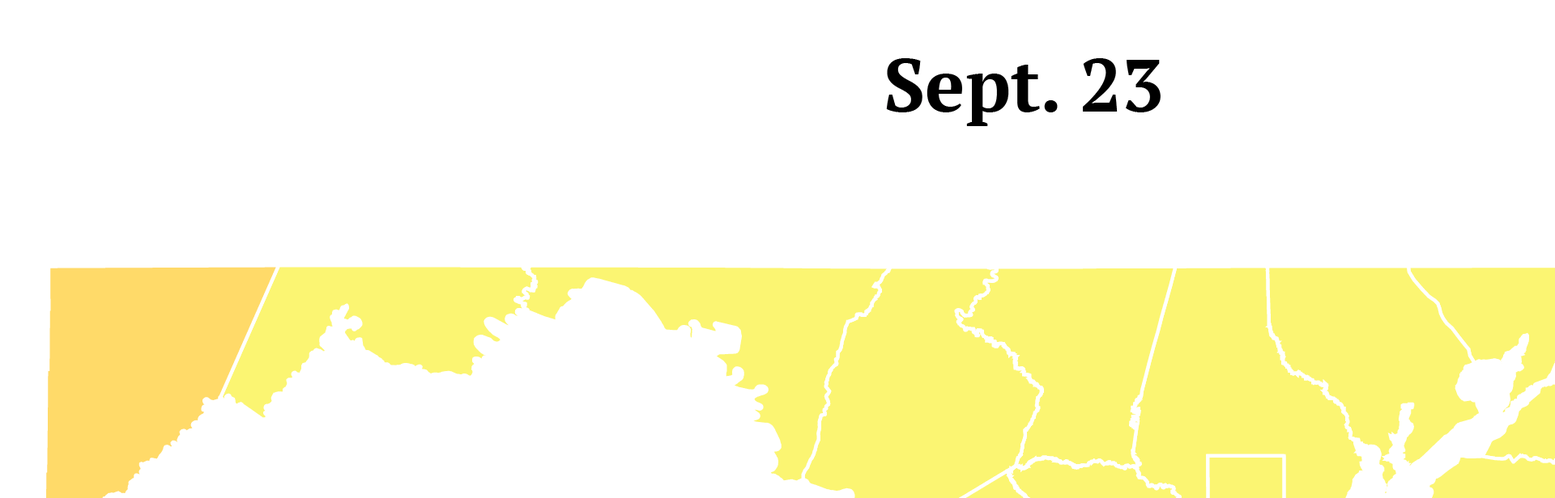
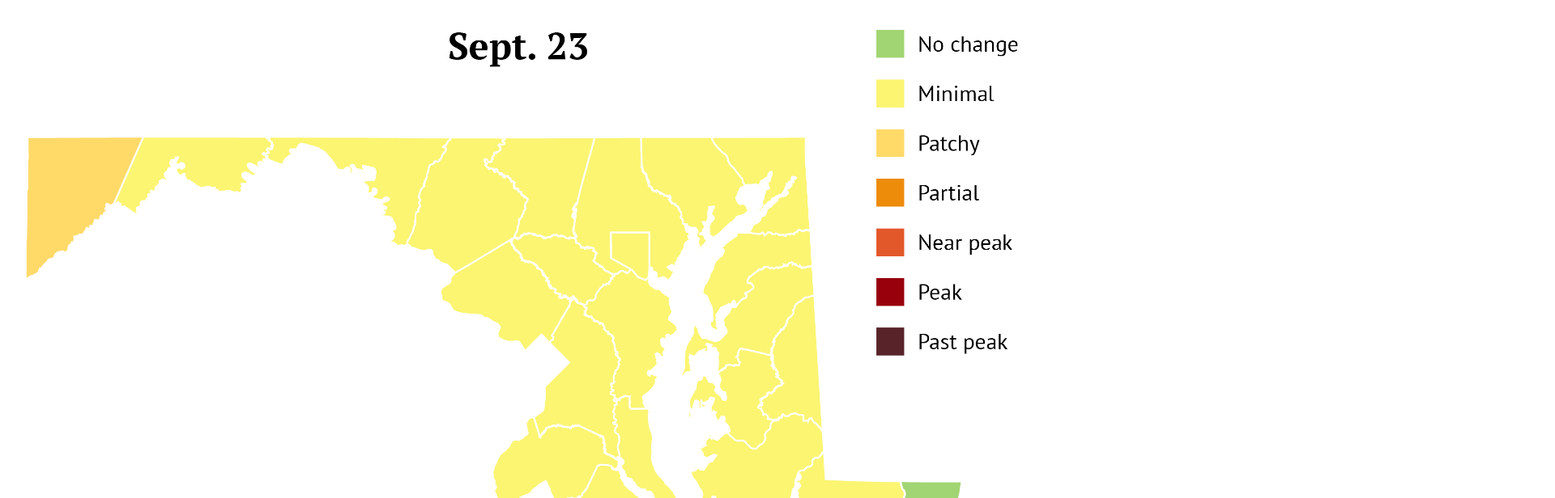
Before and after one commit to Baltimore-Sun/fall-foliage-gif, a plain HTML site: page index.html in a window 1280 px wide. Shown: the top 616 px of the page at 81% size, 1920 px wide, since content can reach past the window. Drawn offline with Linux system fonts and the light colour scheme.

Commit message:
Update index.html

```diff
--- a/index.html
+++ b/index.html
@@ -1 +1 @@
-<img src="fall-featuredimage.gif">
+<img src="fall-featuredimage.gif" width="100%">
```
